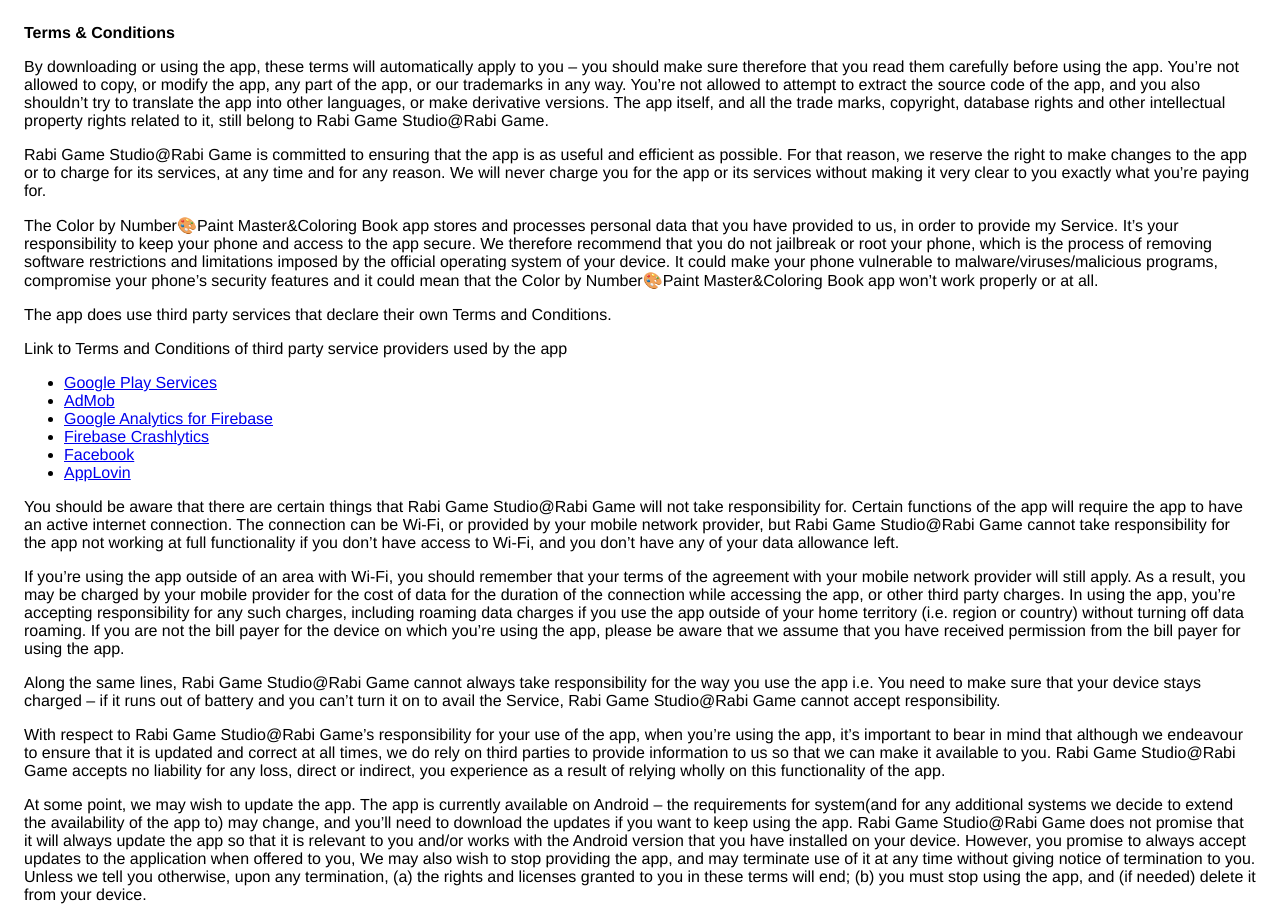
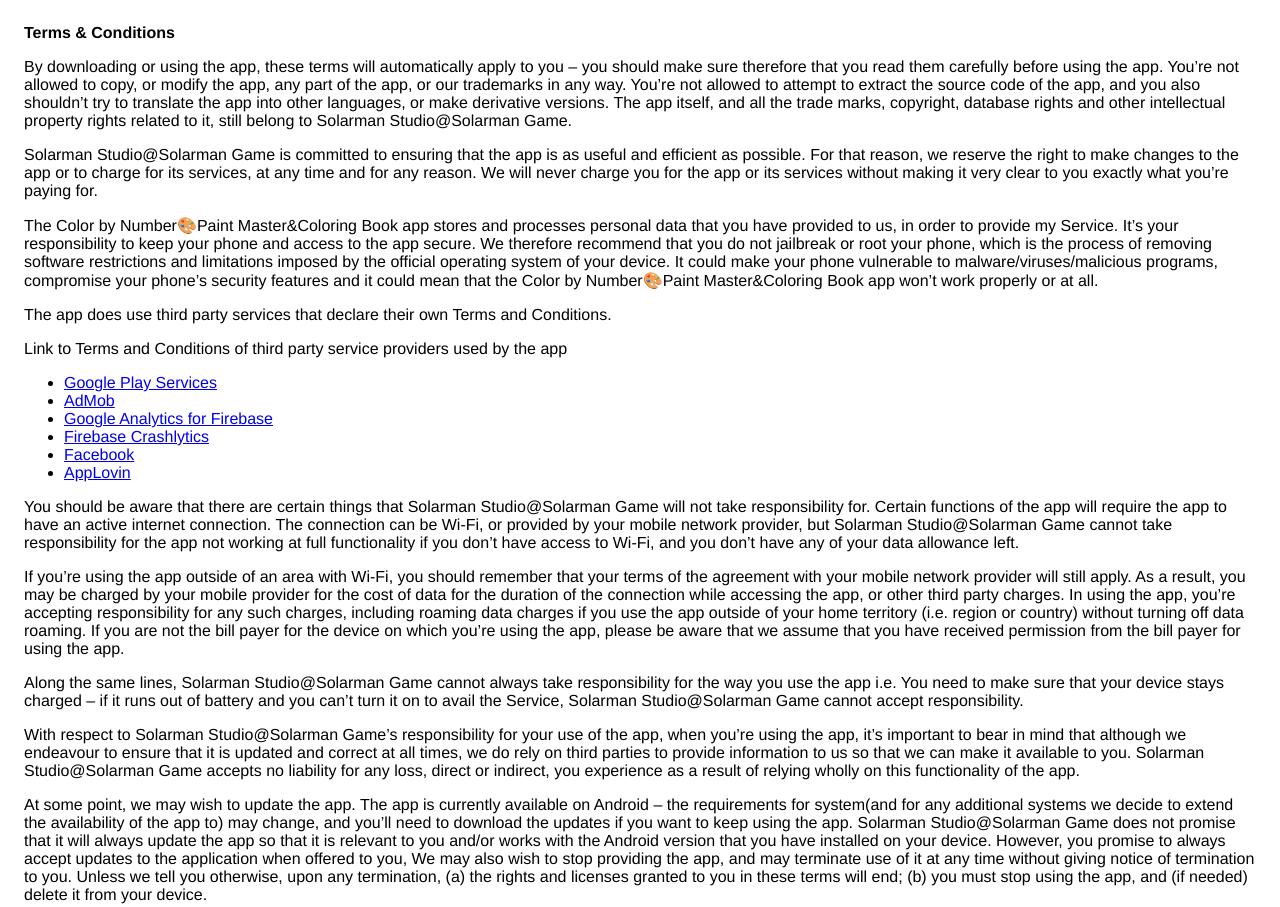
Before and after one commit to solarmanwang/solarmanwang.github.io, a plain HTML site: page terms.htm in a window 1280 px wide. Shown: the top 907 px of the page. Drawn offline with Linux system fonts and the light colour scheme.

Commit message:
fix
Signed-off-by: wenzw <wenzw@wenzwdeMacBook-Pro.local>

```diff
--- a/terms.htm
+++ b/terms.htm
@@ -17,9 +17,9 @@
                   to translate the app into other languages, or make derivative
                   versions. The app itself, and all the trade marks, copyright,
                   database rights and other intellectual property rights related
-                  to it, still belong to Rabi Game Studio@Rabi Game.
+                  to it, still belong to Solarman Studio@Solarman Game.
                 </p> <p>
-                  Rabi Game Studio@Rabi Game is committed to ensuring that the app is
+                  Solarman Studio@Solarman Game is committed to ensuring that the app is
                   as useful and efficient as possible. For that reason, we
                   reserve the right to make changes to the app or to charge for
                   its services, at any time and for any reason. We will never
@@ -44,10 +44,10 @@
                     providers used by the app
                   </p> <ul><li><a href="https://policies.google.com/terms" target="_blank" rel="noopener noreferrer">Google Play Services</a></li><li><a href="https://developers.google.com/admob/terms" target="_blank" rel="noopener noreferrer">AdMob</a></li><li><a href="https://firebase.google.com/terms/analytics" target="_blank" rel="noopener noreferrer">Google Analytics for Firebase</a></li><li><a href="https://firebase.google.com/terms/crashlytics" target="_blank" rel="noopener noreferrer">Firebase Crashlytics</a></li><li><a href="https://www.facebook.com/legal/terms/plain_text_terms" target="_blank" rel="noopener noreferrer">Facebook</a></li><!----><!----><!----><!----><!----><!----><!----><!----><!----><!----><!----><!----><li><a href="https://www.applovin.com/terms/" target="_blank" rel="noopener noreferrer">AppLovin</a></li><!----><!----><!----><!----><!----><!----><!----></ul></div> <p>
                   You should be aware that there are certain things that
-                  Rabi Game Studio@Rabi Game will not take responsibility for. Certain
+                  Solarman Studio@Solarman Game will not take responsibility for. Certain
                   functions of the app will require the app to have an active
                   internet connection. The connection can be Wi-Fi, or provided
-                  by your mobile network provider, but Rabi Game Studio@Rabi Game
+                  by your mobile network provider, but Solarman Studio@Solarman Game
                   cannot take responsibility for the app not working at full
                   functionality if you don’t have access to Wi-Fi, and you don’t
                   have any of your data allowance left.
@@ -65,18 +65,18 @@
                   using the app, please be aware that we assume that you have
                   received permission from the bill payer for using the app.
                 </p> <p>
-                  Along the same lines, Rabi Game Studio@Rabi Game cannot always take
+                  Along the same lines, Solarman Studio@Solarman Game cannot always take
                   responsibility for the way you use the app i.e. You need to
                   make sure that your device stays charged – if it runs out of
                   battery and you can’t turn it on to avail the Service,
-                  Rabi Game Studio@Rabi Game cannot accept responsibility.
+                  Solarman Studio@Solarman Game cannot accept responsibility.
                 </p> <p>
-                  With respect to Rabi Game Studio@Rabi Game’s responsibility for your
+                  With respect to Solarman Studio@Solarman Game’s responsibility for your
                   use of the app, when you’re using the app, it’s important to
                   bear in mind that although we endeavour to ensure that it is
                   updated and correct at all times, we do rely on third parties
                   to provide information to us so that we can make it available
-                  to you. Rabi Game Studio@Rabi Game accepts no liability for any
+                  to you. Solarman Studio@Solarman Game accepts no liability for any
                   loss, direct or indirect, you experience as a result of
                   relying wholly on this functionality of the app.
                 </p> <p>
@@ -85,7 +85,7 @@
                   system(and for any additional systems we
                   decide to extend the availability of the app to) may change,
                   and you’ll need to download the updates if you want to keep
-                  using the app. Rabi Game Studio@Rabi Game does not promise that it
+                  using the app. Solarman Studio@Solarman Game does not promise that it
                   will always update the app so that it is relevant to you
                   and/or works with the Android version that you have
                   installed on your device. However, you promise to always
```
